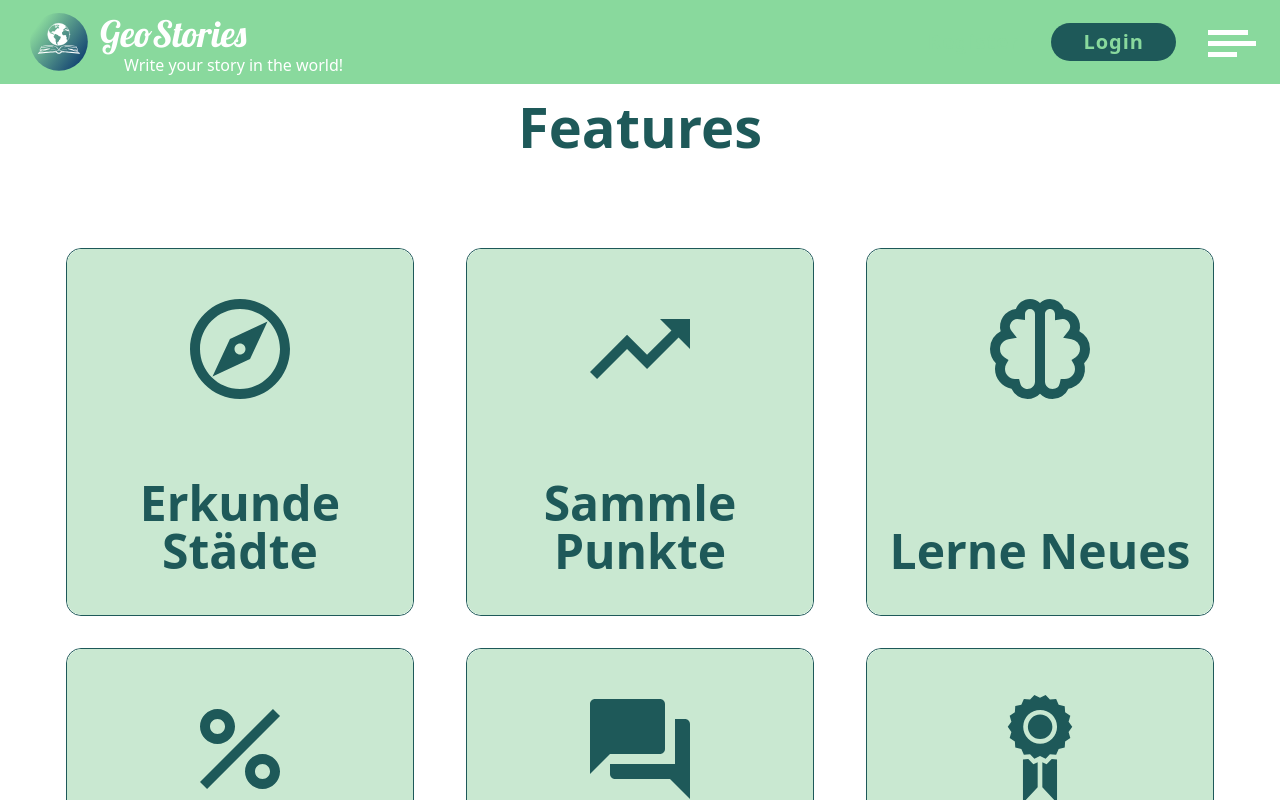
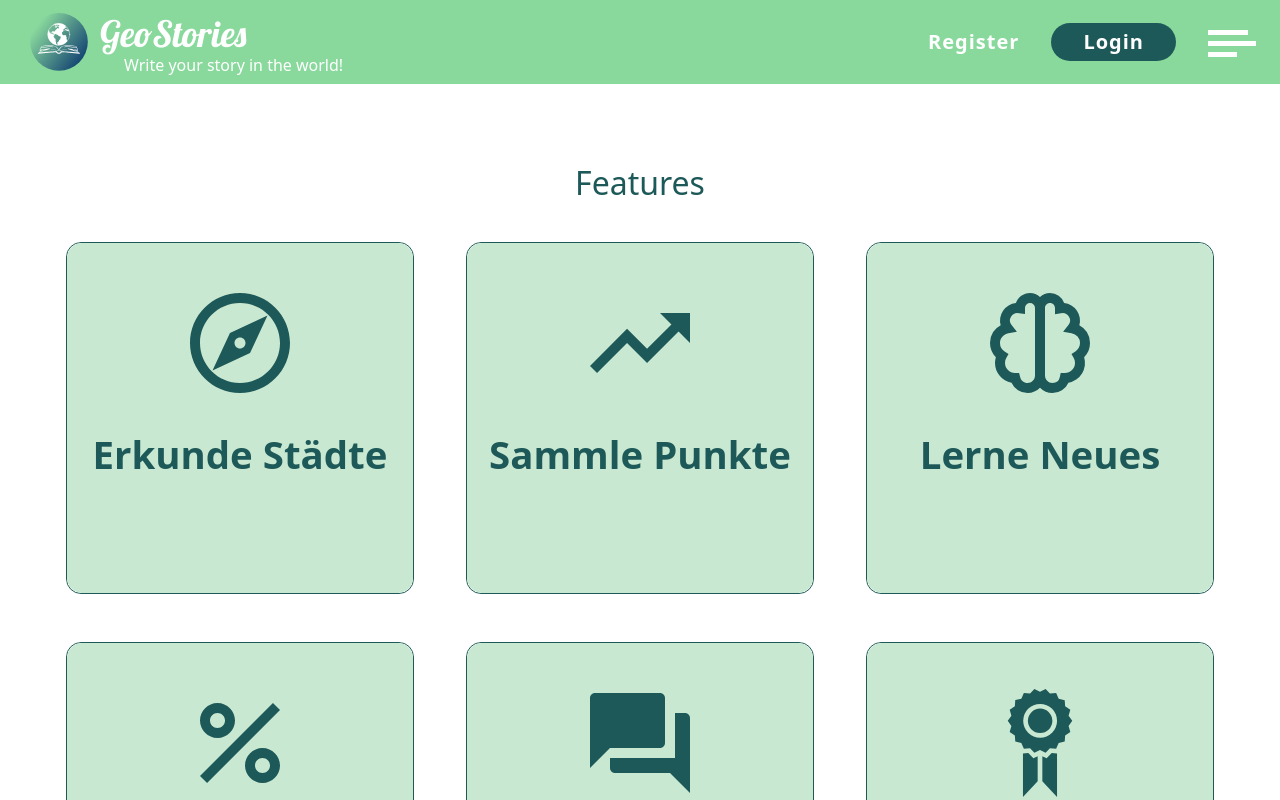
Before and after one commit to GeoStories2023/website, a React (Vite) app: page /features in a window 1280 px wide. Shown: the top 800 px of the page. Built offline with nearby package versions, Linux system fonts and the light colour scheme; no server answers.

Commit message:
Responsive features

```diff
--- a/src/components/features/Features.tsx
+++ b/src/components/features/Features.tsx
@@ -20,7 +20,7 @@ function Features() {
   return (
     <div className="features-container">
       <div className="features-header">
-        <span>Features</span>
+        <h2>Features</h2>
       </div>
       <div className="current-features">
         <div className="current-features-container">
@@ -124,7 +124,7 @@ function Features() {
       </div>
       <div className="roadmap-features">
         <div className="roadmap-features-container">
-          <span className="roadmap-header">Roadmap</span>
+          <h2 className="roadmap-header">Roadmap</h2>
           <div className="roadmap-feature">
             <div className="roadmap-feature-container">
               <Sustainabilty className="roadmap-icon" />
--- a/src/style/Features.scss
+++ b/src/style/Features.scss
@@ -1,18 +1,5 @@
 .features-container {
-  display: flex;
-  flex-direction: column;
-  align-items: center;
-  align-content: space-between;
-  color: black;
-  gap: 8vh;
-
-  .features-header {
-    span {
-      font-size: 3.5rem;
-      font-weight: 700;
-      color: #1e5959;
-    }
-  }
+  margin: 3rem 0;
 
   .current-features {
     .current-features-container {
@@ -25,9 +12,9 @@
       .feature-card {
         background-color: transparent;
         line-height: 1;
-        width: 400px;
+        width: 300px;
         min-width: 200px;
-        height: 400px;
+        height: 300px;
         padding-inline: 2vw;
         padding-block: 2vh;
         perspective: 1000px;
@@ -43,12 +30,6 @@
 
           .feature-card-front-container,
           .feature-card-back-container {
-            display: flex;
-            flex-direction: column;
-            flex-wrap: wrap;
-            justify-content: space-between;
-            align-items: center;
-            position: absolute;
             background-color: #c9e8d1;
             border-radius: 15px;
             width: 100%;
@@ -62,10 +43,12 @@
               font-size: 10rem;
               color: #1e5959;
               padding-top: 5vh;
+              display: block;
+              margin: 0 auto 0;
             }
 
             span {
-              font-size: 3rem;
+              font-size: 2.4rem;
               font-weight: 700;
               color: #1e5959;
               padding-bottom: 5vh;
@@ -73,14 +56,21 @@
           }
           .feature-card-back-container {
             transform: rotateY(180deg);
+            position: absolute;
+            top: 0;
+            left: 0;
+            right: 0;
+            bottom: 0;
 
             span {
-              font-size: 1.4rem;
-              font-weight: 600;
-              text-align: justify;
-              text-align-last: center;
-              padding-block: 5vh;
-              padding-inline: 3vw;
+              font-size: 1.2rem;
+              margin: auto 0;
+              line-height: 1.6rem;
+              position: absolute;
+              top: 50%;
+              left: 1rem;
+              right: 1rem;
+              transform: translateY(-50%);
             }
           }
         }
@@ -170,3 +160,43 @@
     }
   }
 }
+
+@media (min-width: 576px) {
+
+}
+
+// Medium devices (tablets, 768px and up)
+@media (min-width:768px) {
+  .features-container {
+    .current-features {
+      .current-features-container {
+        .feature-card {
+          width: 400px;
+          min-width: 200px;
+          height: 400px;
+          padding-top: 2rem;
+
+          .feature-card-inner {
+            .feature-card-front-container {
+              .current-feature-icon {
+                margin: 0 auto 2rem auto;
+              }
+            }
+          }
+        }
+      }
+    }
+  }
+}
+
+// Large devices (desktops, 992px and up)
+@media (min-width: 992px) {
+  .features-container {
+    margin: 5rem 0;
+  }
+}
+
+// Extra large devices (large desktops, 1200px and up)
+@media (min-width: 1200px) {
+
+}
--- a/src/style/Header.scss
+++ b/src/style/Header.scss
@@ -43,6 +43,9 @@ header {
   }
   .header-actions {
     //position: relative;
+    a {
+      color: #fff !important;
+    }
 
     svg {
       cursor: pointer;
@@ -66,6 +69,7 @@ header {
         right: 0;
         height: 100vH;
         width: 100%;
+        z-index: 9999;
         background-color: #3b8c6e;
         padding: 2rem 0;
         text-align: center;
@@ -80,6 +84,7 @@ header {
             list-style: none;
             padding-bottom: 1rem;
             color: #fff;
+            font-size: 1.8rem;
 
             &:hover {
               color: #c2e5cb;
--- a/src/style/index.scss
+++ b/src/style/index.scss
@@ -19,8 +19,14 @@ body {
 }
 
 h1 {
-  font-size: 3.2em;
+  font-size: 3.8em;
   line-height: 1.1;
+}
+
+h2 {
+  font-size: 3.5rem;
+  font-weight: 700;
+  color: #1e5959;
 }
 
 a {
```
